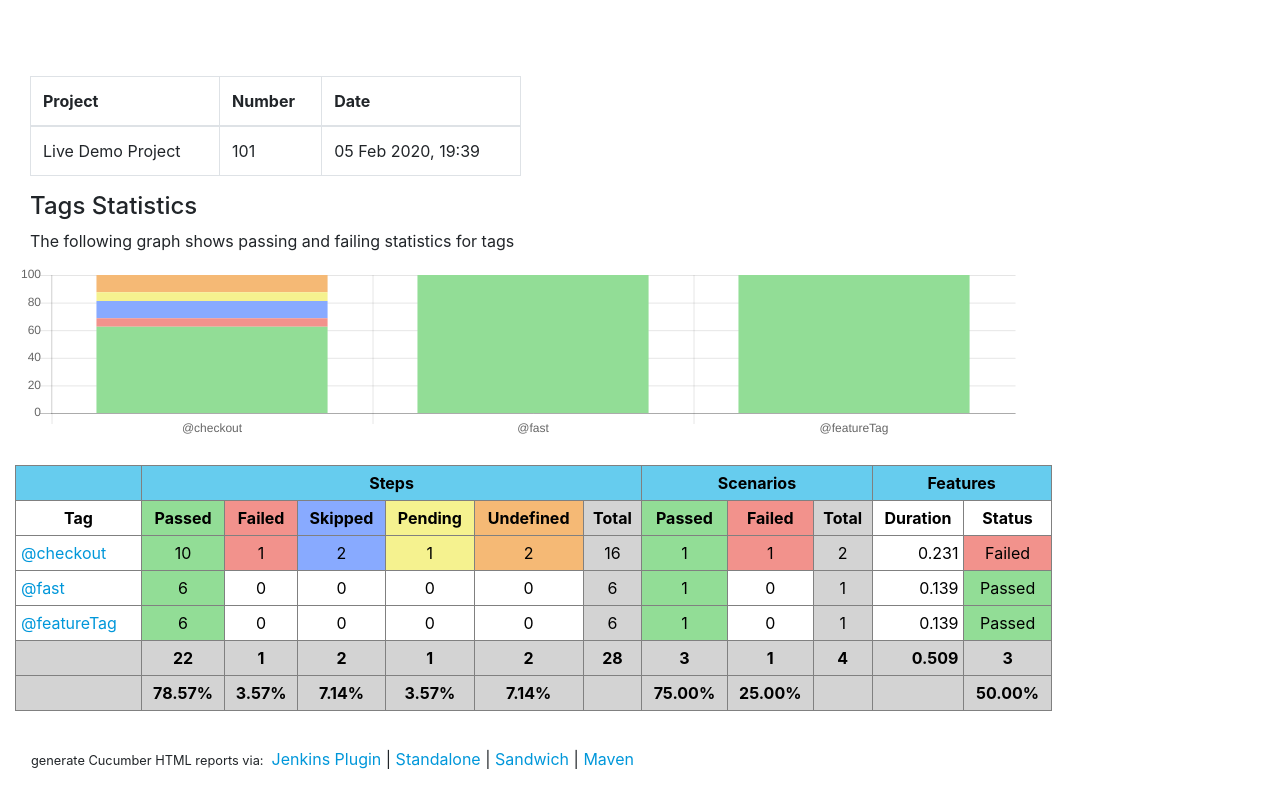
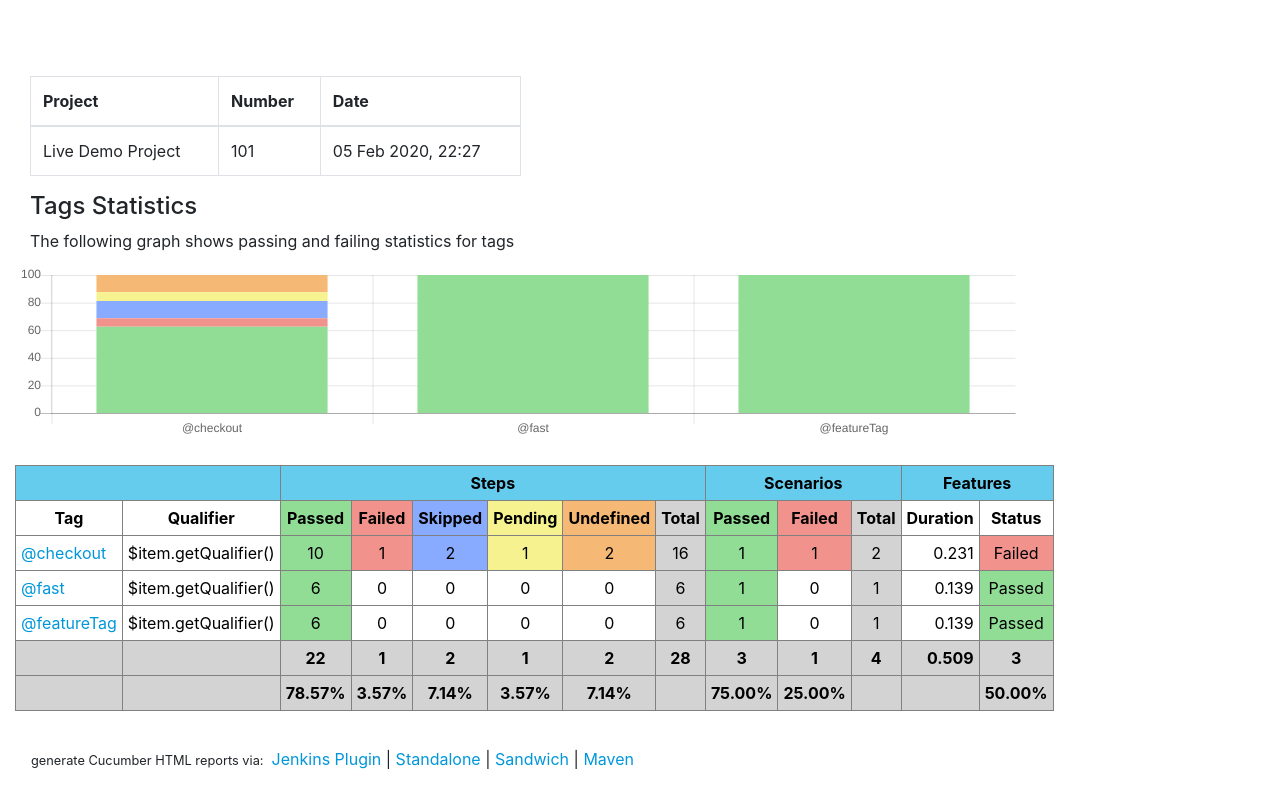
Before and after one commit to damianszczepanik/damianszczepanik.github.io, a plain HTML site: page cucumber-html-reports/overview-tags.html in a window 1280 px wide. Drawn offline with Linux system fonts and the light colour scheme.

Commit message:
Deploy damianszczepanik/damianszczepanik.github.io to github.com/damianszczepanik/damianszczepanik.github.io.git:master

```diff
--- a/cucumber-html-reports/overview-tags.html
+++ b/cucumber-html-reports/overview-tags.html
@@ -136,7 +136,7 @@ $(document).ready(function() {
     <tr class="info">
       <td>Live Demo Project</td>
         <td>101</td>
-      <td>05 Feb 2020, 19:39</td>
+      <td>05 Feb 2020, 22:27</td>
     </tr>
   </tbody>
 </table>
@@ -172,13 +172,14 @@ $(document).ready(function() {
 
 <thead>
   <tr class="header dont-sort">
-    <th></th>
+      <th colspan="2"></th>
     <th colspan="6">Steps</th>
     <th colspan="3">Scenarios</th>
     <th colspan="2">Features</th>
   </tr>
   <tr>
     <th>Tag</th>
+      <th>Qualifier</th>
     <th class="passed">Passed</th>
     <th class="failed">Failed</th>
     <th class="skipped">Skipped</th>
@@ -199,6 +200,7 @@ $(document).ready(function() {
   <tbody>
       <tr>
         <td class="tagname"><a href="report-tag_3971419525.html">@checkout</a></td>
+          <td>$item.getQualifier()</td>
 
         <td      class="passed"    >10</td>
         <td      class="failed"    >1</td>
@@ -216,6 +218,7 @@ $(document).ready(function() {
       </tr>
       <tr>
         <td class="tagname"><a href="report-tag_2209724571.html">@fast</a></td>
+          <td>$item.getQualifier()</td>
 
         <td      class="passed"    >6</td>
         <td >0</td>
@@ -233,6 +236,7 @@ $(document).ready(function() {
       </tr>
       <tr>
         <td class="tagname"><a href="report-tag_2956005635.html">@featureTag</a></td>
+          <td>$item.getQualifier()</td>
 
         <td      class="passed"    >6</td>
         <td >0</td>
@@ -253,6 +257,7 @@ $(document).ready(function() {
   <tfoot class="total">
     <tr>
       <td></td>
+        <td></td>
       <td>22</td>
       <td>1</td>
       <td>2</td>
@@ -269,6 +274,7 @@ $(document).ready(function() {
     </tr>
     <tr>
       <td></td>
+        <td></td>
       <td>78.57%</td>
       <td>3.57%</td>
       <td>7.14%</td>
```
Also changed, not shown: cucumber-html-reports/overview-failures.html (+1 -1 lines), cucumber-html-reports/overview-features.html (+7 -2 lines), cucumber-html-reports/overview-steps.html (+1 -1 lines), cucumber-html-reports/overview-trends.html (+1 -1 lines), cucumber-html-reports/report-feature_1920820787.html (+3 -2 lines), cucumber-html-reports/report-feature_1_1515379431.html (+3 -2 lines), cucumber-html-reports/report-tag_2209724571.html (+3 -2 lines), cucumber-html-reports/report-tag_2956005635.html (+3 -2 lines), cucumber-html-reports/report-tag_3971419525.html (+3 -2 lines).
